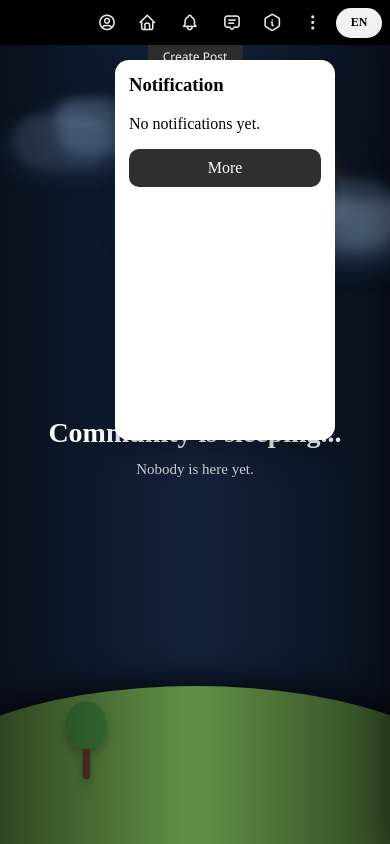
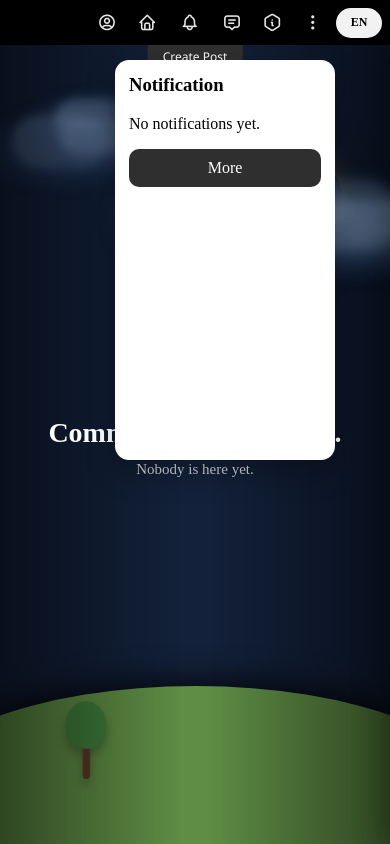
Before and after one commit to aekburut5740-commits/Acki, a website: page page/community.html in a window 390 px wide. Both pictures are taken after a click on the icon 189 px from the left and 22 px from the top of the page. Drawn offline with Linux system fonts and the light colour scheme; no server answers.

Commit message:
noti mini

```diff
--- a/css/responsive.css
+++ b/css/responsive.css
@@ -477,7 +477,7 @@ select {
         top: 60px;
         right: 55px;
         width: 220px;
-        height: 380px;
+        height: 400px;
         background: #ffffff;
         border-radius: 14px;
         padding: 14px 14px 12px;
```
